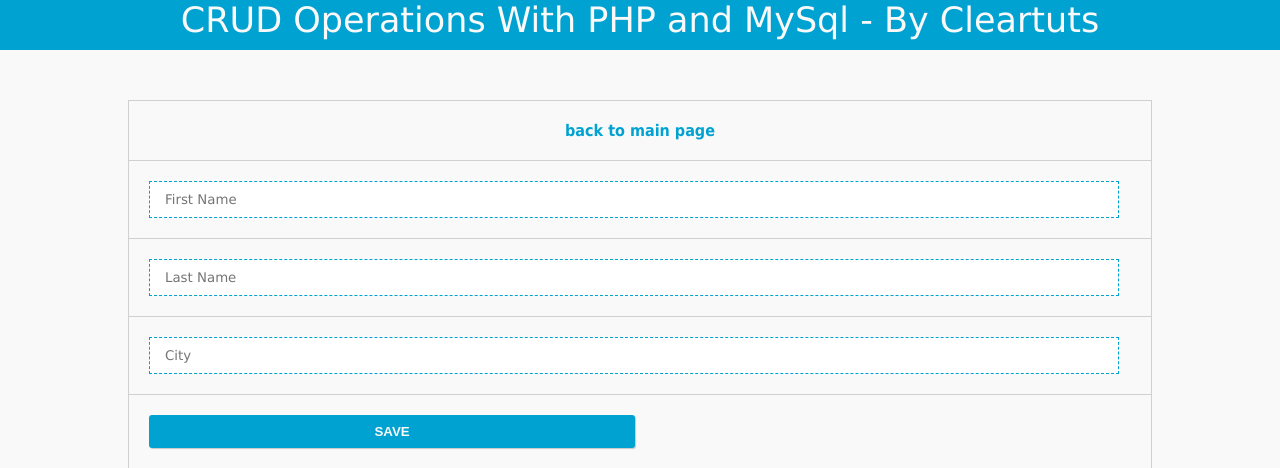
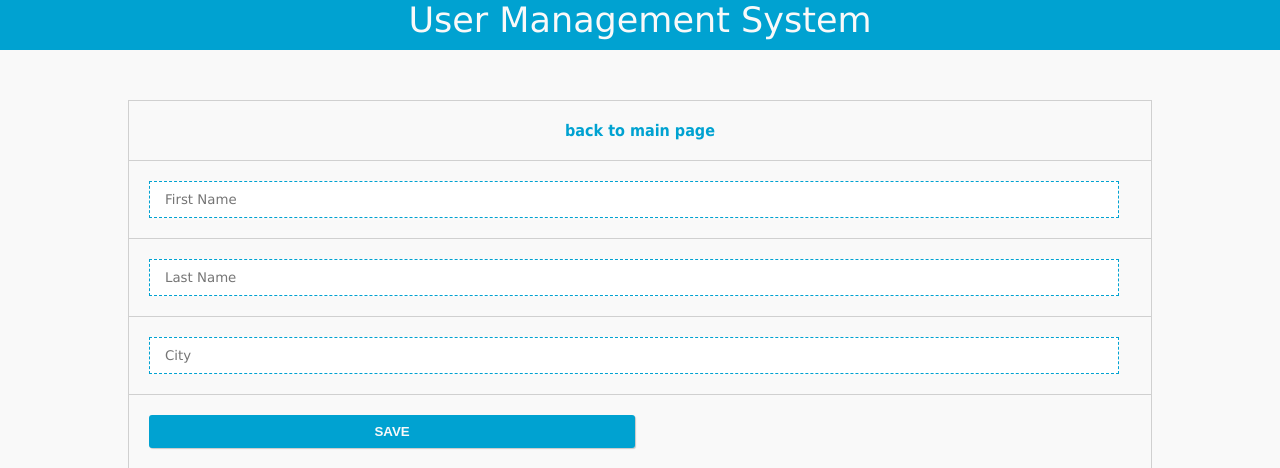
Before and after one commit to santoshdhanasure/UserMgmt, a PHP site: page /user_signup.php in a window 1280 px wide. Shown: the top 468 px of the page. Run offline with PHP 8.4, Linux system fonts and the light colour scheme.

Commit message:
Code Changes

```diff
--- a/index.php
+++ b/index.php
@@ -46,7 +46,7 @@ if(isset($_POST['btn-save']))
 <html xmlns="http://www.w3.org/1999/xhtml">
 <head>
 <meta http-equiv="Content-Type" content="text/html; charset=utf-8" />
-<title>CRUD Operations With PHP and MySql - By Cleartuts</title>
+<title>User Management System</title>
 <link rel="stylesheet" href="style.css" type="text/css" />
 </head>
 <body>
--- a/list_user.php
+++ b/list_user.php
@@ -7,7 +7,7 @@ include_once 'user_dao.php';
 if(isset($_GET['delete_id']))
 {
 	$user_operations = new UserOperations();
-	$user_operations->delete_user();
+	$user_operations->delete_user(false);
 	header("Location: $_SERVER[PHP_SELF]");
 }
 // delete condition
@@ -17,7 +17,7 @@ if(isset($_GET['delete_id']))
 <html xmlns="http://www.w3.org/1999/xhtml">
 <head>
 <meta http-equiv="Content-Type" content="text/html; charset=utf-8" />
-<title>CRUD Operations With PHP and MySql - By Cleartuts</title>
+<title>User Management System</title>
 <link rel="stylesheet" href="style.css" type="text/css" />
 <script type="text/javascript">
 function edt_id(id)
--- a/user_dao.php
+++ b/user_dao.php
@@ -13,29 +13,13 @@ class UserOperations{
 					// sql query execution function
 		if(mysql_query($sql_query))
 		{
-			?>
-			<script type="text/javascript">
-				alert('Data Are Inserted Successfully ');
-				window.location.href='index.php';
-			</script>
-			<?php
-
 			return true;
 		}
 		else
 		{
-			?>
-			<script type="text/javascript">
-			alert('error occured while inserting your data');
-			return 0;
-			</script>
-			<?php
+			return false;
 		}
 					// sql query execution function
-	}
-
-	public function add(){
-		return 2;
 	}
 
 	public function edit_user($test){
@@ -52,21 +36,11 @@ class UserOperations{
 					// sql query execution function
 		 if(mysql_query($sql_query))
 		 {
-		  ?>
-		  <script type="text/javascript">
-		  alert('Data Are Updated Successfully');
-		  window.location.href='index.php';
-		  return 1;
-		  </script>
-		  <?php
+		   return true;
 		 }
 		 else
 		 {
-		  ?>
-		  <script type="text/javascript">
-		  alert('error occured while updating data');
-		  </script>
-		  <?php
+		  return false;
 		 }
 	}
 
--- a/user_signup.php
+++ b/user_signup.php
@@ -4,7 +4,22 @@ include_once 'user_dao.php';
 if(isset($_POST['btn-save']))
 {
 	$user_operations = new UserOperations();
-	$user_operations->add_user();
+	if($user_operations->add_user(false)){
+		?>
+			<script type="text/javascript">
+				alert('Data Are Inserted Successfully ');
+				window.location.href='index.php';
+			</script>
+			<?php
+	}
+	else{
+		?>
+			<script type="text/javascript">
+			alert('error occured while inserting your data');
+			return 0;
+			</script>
+			<?php
+	}
 }
 ?>
 <!DOCTYPE html PUBLIC "-//W3C//DTD XHTML 1.0 Transitional//EN" "http://www.w3.org/TR/xhtml1/DTD/xhtml1-transitional.dtd">
@@ -19,7 +34,7 @@ if(isset($_POST['btn-save']))
 
 <div id="header">
  <div id="content">
-    <label>CRUD Operations With PHP and MySql - By Cleartuts</label>
+    <label>User Management System</label>
     </div>
 </div>
 <div id="body">
```
Also changed, not shown: edit_users.php (+17 -3 lines), tests/DatabaseTest.php (+0 -5 lines). Lines whose indentation alone changed are shown as unchanged.
